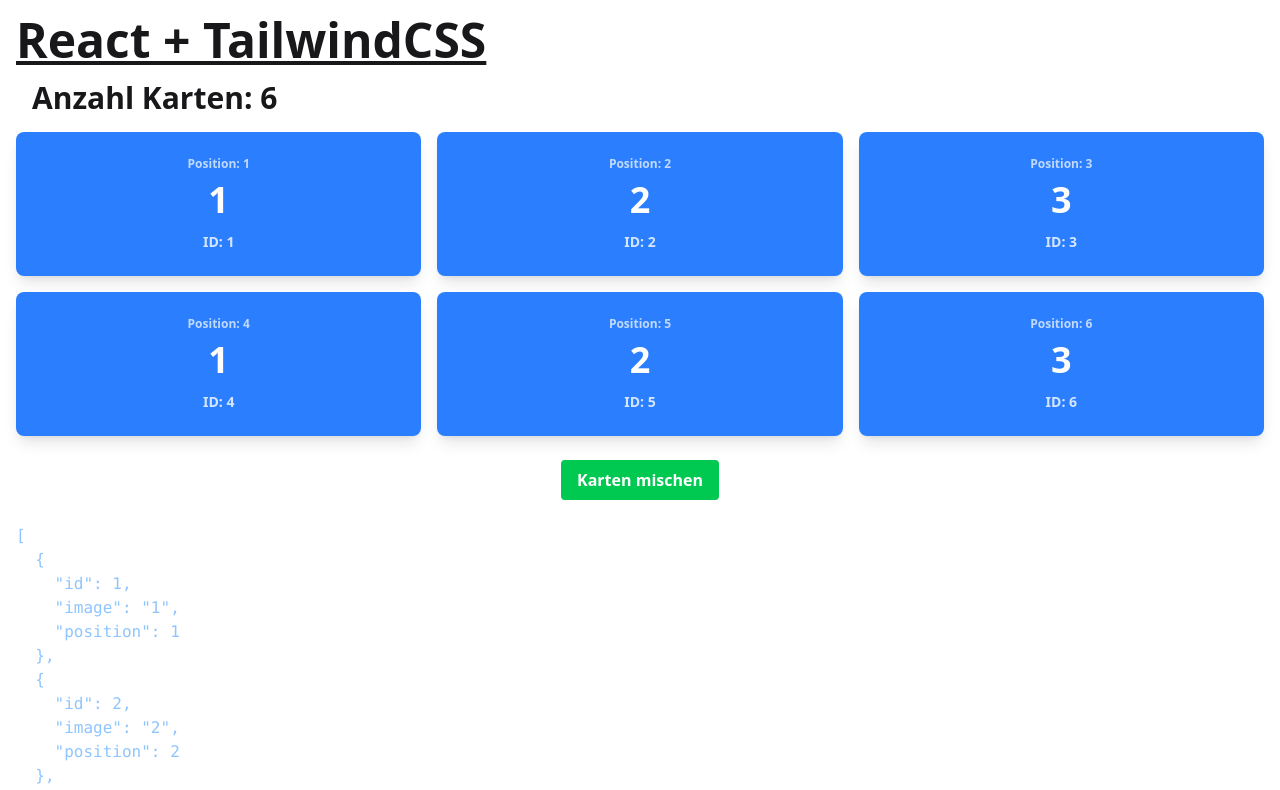
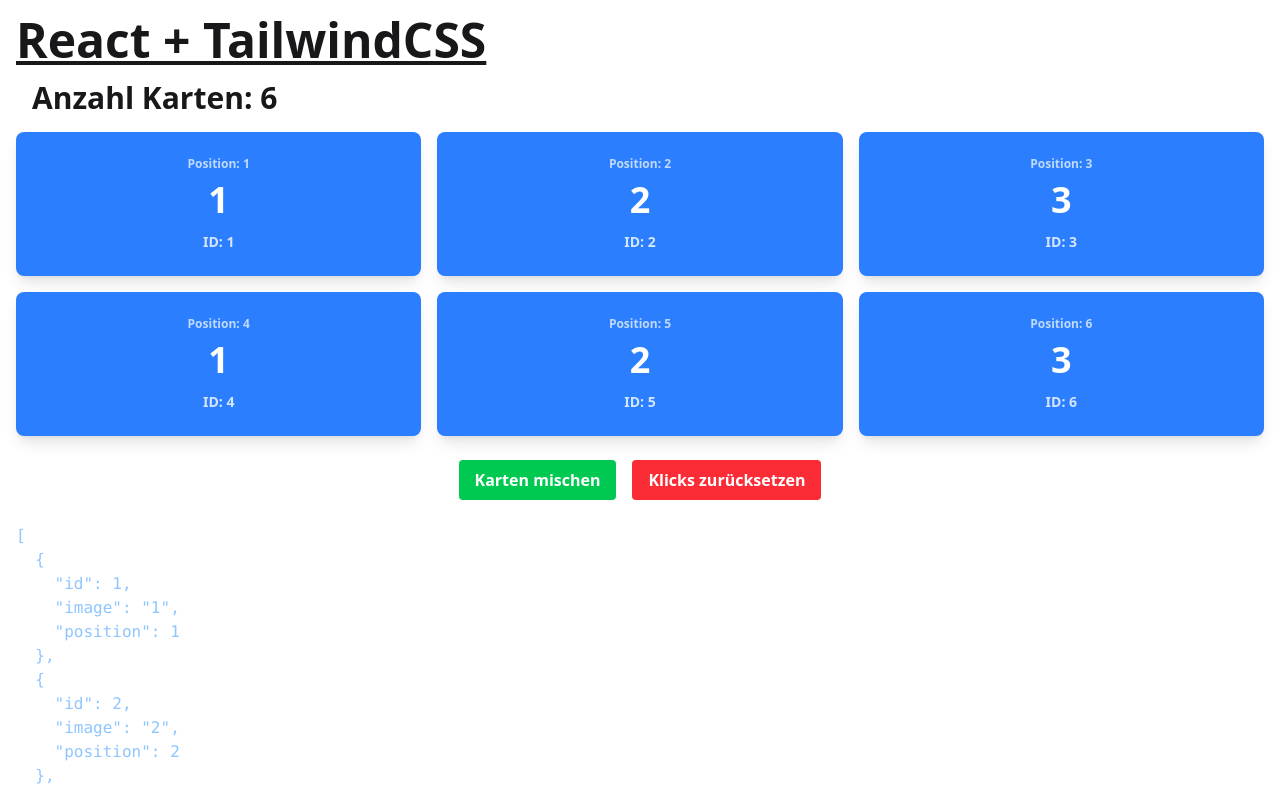
Before and after one commit to mw-codes/new-advanced-memory, a React (Vite) app: page / in a window 1280 px wide. Shown: the top 790 px of the page. Built offline with nearby package versions, Linux system fonts and the light colour scheme.

Commit message:
feat: add clicked cards state tracking - Add clickedCards state to track clicked card IDs - Implement visual feedback (green for clicked cards) - Add reset button to clear clicked cards - Enhance console logging for debugging - Maintain clicked state during shuffle

```diff
--- a/src/App.jsx
+++ b/src/App.jsx
@@ -13,9 +13,14 @@
 
   // useState INNERHALB der Komponente definieren
   const [cards, setCards] = useState([]);
+  const [clickedCards, setClickedCards] = useState([]); // Leeres Array am Start
 
   const handleCardClick = (cardId) => {
     console.log(`Karte mit ID ${cardId} wurde geklickt!`);
+
+    // Karte zu geklickten Karten hinzufügen
+    setClickedCards([...clickedCards, cardId]);
+    console.log("Geklickte Karten:", [...clickedCards, cardId]);
   };
 
   //Funktion Karten mischen
@@ -47,32 +52,51 @@
       <p className="text-3xl font-bold m-4">Anzahl Karten: {cards.length}</p>
       {/* Grid Layout für 6 Karten jetzt responsiv durch standard/mobile-view grid-cols-1 medium/größer-view md:grid-cols-3 */}
       <div className="grid grid-cols-1 md:grid-cols-3 gap-4 mb-6">
-        {cards.map((card) => (
+        {cards.map((card) => {
+          // 🎨 Prüfen ob Karte geklickt wurde
+          const isClicked = clickedCards.includes(card.id);
+
+          return (
             <div
               key={card.id}
-            className="bg-blue-500 hover:bg-blue-600 text-white p-6 rounded-lg text-center font-bold transition-colors duration-200 shadow-lg cursor-pointer"
+              className={`
+                ${
+                  isClicked
+                    ? "bg-green-500 hover:bg-green-600"
+                    : "bg-blue-500 hover:bg-blue-600"
+                }
+                text-white p-6 rounded-lg text-center font-bold
+                transition-colors duration-200 shadow-lg cursor-pointer
+              `}
               onClick={() => handleCardClick(card.id)}
             >
-            {/* 🏷️ Position-Nummer (klein, oben) */}
+              {/* Position-Nummer (klein, oben) */}
               <div className="text-xs opacity-70 mb-2">
                 Position: {card.position}
               </div>
 
-            {/* 🖼️ Hauptbild (groß) */}
+              {/* Hauptbild (groß) */}
               <div className="text-4xl mb-3">{card.image}</div>
 
               {/* 🔍 Debug-Info (klein, unten) */}
               <div className="text-sm opacity-80">ID: {card.id}</div>
             </div>
-        ))}
+          );
+        })}
       </div>
       {/* Button Karten mischen */}
-      <div className="text-center mb-6">
+      <div className="text-center mb-6 space-x-4">
         <button
           className="bg-green-500 hover:bg-green-700 text-white font-bold py-2 px-4 rounded"
           onClick={shuffleCards}
         >
           Karten mischen
+        </button>
+        <button
+          className="bg-red-500 hover:bg-red-700 text-white font-bold py-2 px-4 rounded"
+          onClick={() => setClickedCards([])}
+        >
+          Klicks zurücksetzen
         </button>
       </div>
       {/* DEBUG: Cards-Array als formatiertes JSON anzeigen */}
```
Lines whose indentation alone changed are shown as unchanged.
